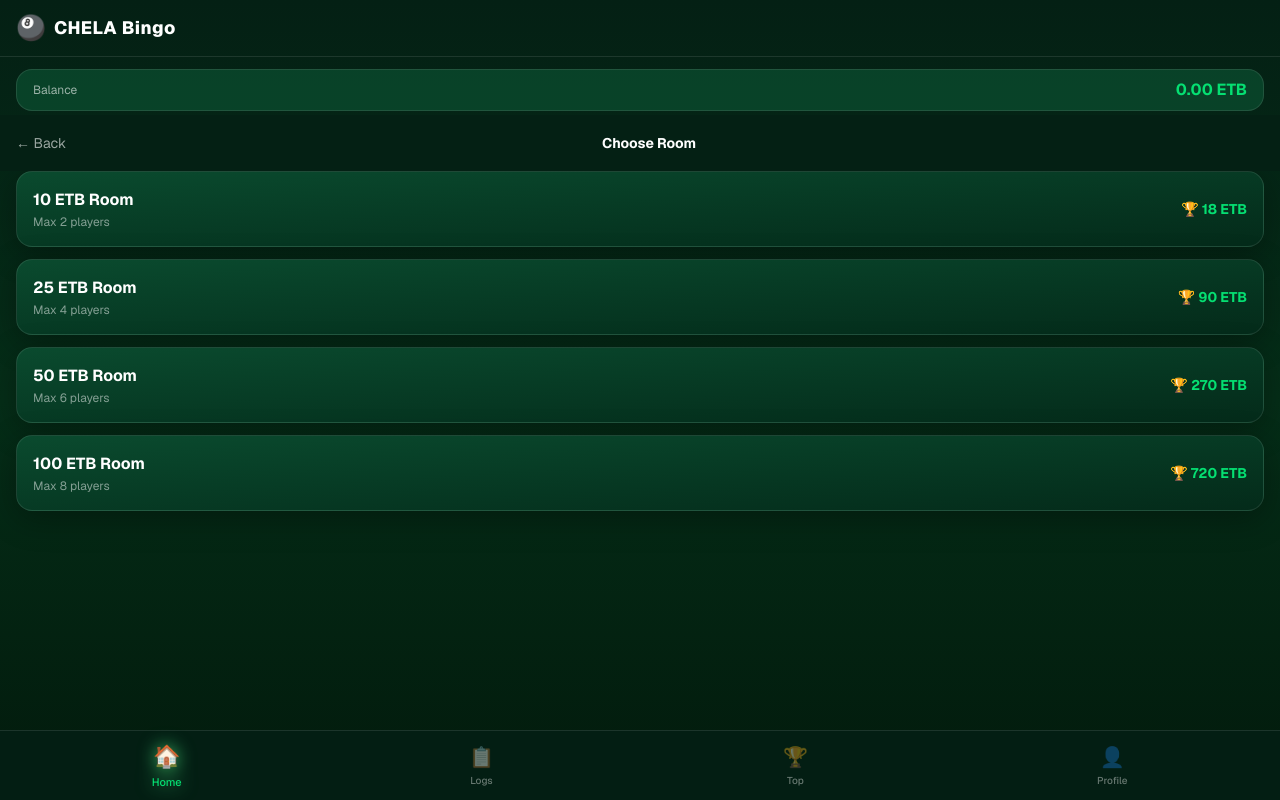
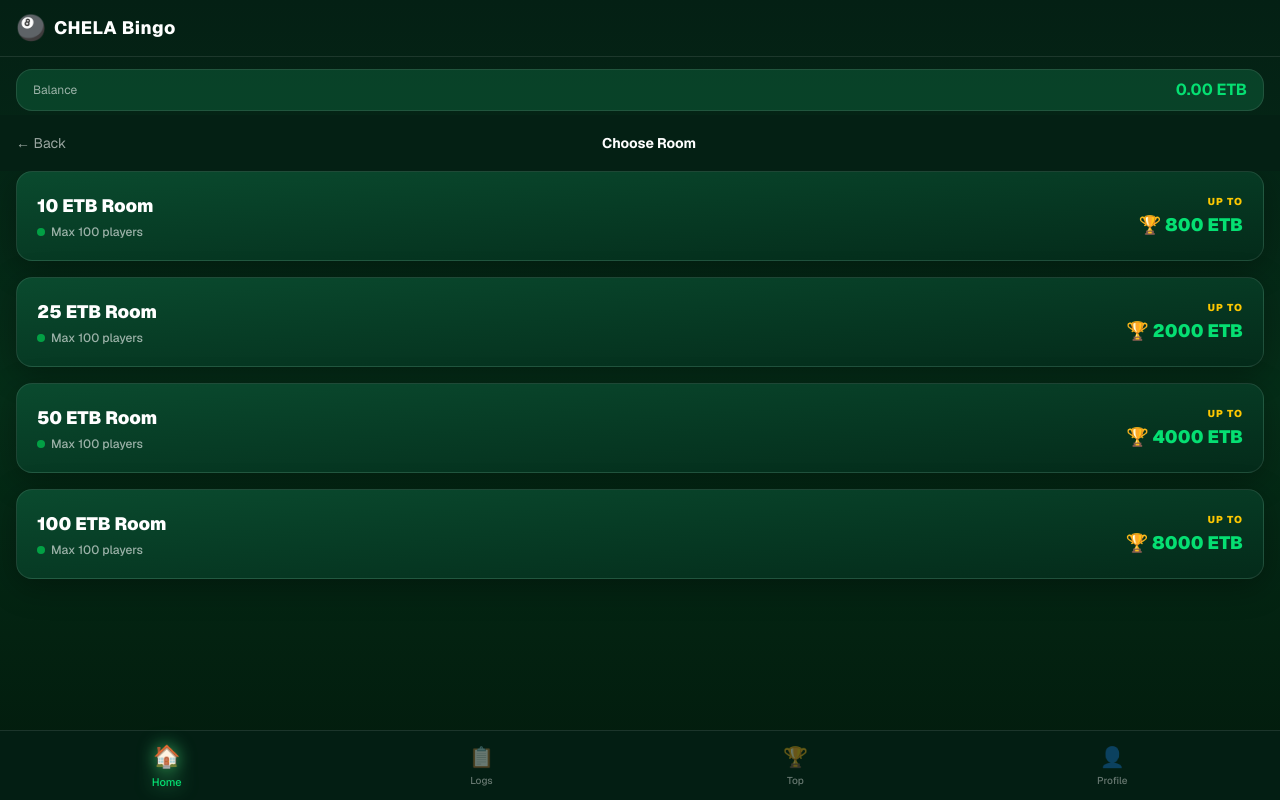
Before and after one commit to Henzz69/Chela_bingo_Web, a Next.js app: page /bingo in a window 1280 px wide. Both pictures are taken after a click on the button "🎮 Play Now". Built offline with nearby package versions, Linux system fonts and the light colour scheme; no server answers; the database is empty.

Commit message:
UI: Upgraded Choose Room selection with 100-player scale, UPTO prize logic, and staggered entrance animations

```diff
--- a/app/bingo/page.tsx
+++ b/app/bingo/page.tsx
@@ -14,14 +14,15 @@ interface WalletData {
   gameHistory: Array<any>;
 }
 
+// 🚀 UPGRADED: 100-Player Massive Multiplayer Config
+// Prize calculates a full 100-player lobby minus a 20% house edge.
 const STAKE_OPTIONS = [
-  { label: '10 ETB', amount: 10, players: 2, prize: 18 },
-  { label: '25 ETB', amount: 25, players: 4, prize: 90 },
-  { label: '50 ETB', amount: 50, players: 6, prize: 270 },
-  { label: '100 ETB', amount: 100, players: 8, prize: 720 },
+  { label: '10 ETB', amount: 10, players: 100, maxPrize: 800 },
+  { label: '25 ETB', amount: 25, players: 100, maxPrize: 2000 },
+  { label: '50 ETB', amount: 50, players: 100, maxPrize: 4000 },
+  { label: '100 ETB', amount: 100, players: 100, maxPrize: 8000 },
 ];
 
-// 🚀 Added 'home' back to the primary position
 const NAV_TABS = [
   { key: 'home',   icon: '🏠', label: 'Home'    },
   { key: 'logs',   icon: '📋', label: 'Logs'    },
@@ -35,7 +36,6 @@ export default function BingoPage() {
   const { tgId, isTelegram, haptic } = useTelegram();
   const { screen, fetchRooms, isRecovering, recoverSession } = useBingoStore();
 
-  // 🚀 Defaulting to the 'home' tab
   const [tab, setTab] = useState<TabKey>('home');
   const [loadingStakeId, setLoadingStakeId] = useState<string | null>(null);
   const [error, setError] = useState<string | null>(null);
@@ -81,6 +81,7 @@ export default function BingoPage() {
     setError(null);
 
     try {
+      // 🚀 Passing the updated opt.players (100) to the backend
       await useBingoStore.getState().joinStakeRoom(tgId, opt.amount, opt.players);
       if (isTelegram) haptic.impact('medium');
     } catch (e: any) {
@@ -141,14 +142,12 @@ export default function BingoPage() {
         {screen === 'lobby' && (
           <motion.div key="lobby" initial={{ opacity: 0, y: 16 }} animate={{ opacity: 1, y: 0 }} exit={{ opacity: 0, y: -16 }} transition={{ duration: 0.25 }} className="flex-1 flex flex-col">
 
-            {/* Global Animated Logo area */}
             <div className="px-4 py-6 text-center">
               <motion.div animate={{ scale: [1, 1.08, 1] }} transition={{ repeat: Infinity, duration: 2.5 }} className="text-6xl mb-3">🎱</motion.div>
               <h1 className="text-white text-2xl font-extrabold mb-1">CHELA Bingo</h1>
-              <p className="text-white/50 text-sm">75-Ball Multiplayer Bingo</p>
+              <p className="text-white/50 text-sm">100-Player Massive Multiplayer</p>
             </div>
 
-            {/* 🏠 THE NEW HOME TAB */}
             {tab === 'home' && (
               <motion.div key="home-tab" initial={{ opacity: 0 }} animate={{ opacity: 1 }} className="flex-1 flex flex-col px-4 z-10 safe-area-bottom">
                 <motion.button whileTap={{ scale: 0.97 }} onClick={() => useBingoStore.setState({ screen: 'select' })} className="w-full py-4 rounded-2xl bg-gradient-to-r from-green-500 to-emerald-600 text-white font-bold text-xl shadow-[0_8px_32px_rgba(74,222,128,0.35)] active:shadow-none transition-all">
@@ -160,7 +159,6 @@ export default function BingoPage() {
               </motion.div>
             )}
 
-            {/* 📋 LOGS TAB (Placeholder for now) */}
             {tab === 'logs' && (
               <motion.div key="logs-tab" initial={{ opacity: 0 }} animate={{ opacity: 1 }} className="mx-4 bg-[#0a4a2e]/60 border border-white/10 rounded-2xl p-6 mb-24 text-center">
                 <div className="text-4xl mb-3 opacity-50">📋</div>
@@ -169,7 +167,6 @@ export default function BingoPage() {
               </motion.div>
             )}
 
-            {/* 🏆 TOP TAB (Placeholder for now) */}
             {tab === 'top' && (
               <motion.div key="top-tab" initial={{ opacity: 0 }} animate={{ opacity: 1 }} className="mx-4 bg-[#0a4a2e]/60 border border-white/10 rounded-2xl p-6 mb-24 text-center">
                 <div className="text-4xl mb-3 opacity-50">🏆</div>
@@ -178,7 +175,6 @@ export default function BingoPage() {
               </motion.div>
             )}
 
-            {/* 👤 PROFILE TAB */}
             {tab === 'me' && (
               <motion.div key="me-tab" initial={{ opacity: 0 }} animate={{ opacity: 1 }} className="mx-4 bg-[#0a4a2e]/60 border border-white/10 rounded-2xl p-4 mb-24">
                 <h3 className="text-white font-bold mb-3 text-sm uppercase tracking-wider">My Profile</h3>
@@ -188,7 +184,6 @@ export default function BingoPage() {
                   <div className="flex justify-between bg-[#063320] rounded-xl px-3 py-2"><span className="text-white/60 text-sm">Balance</span><span className="text-green-400 text-sm font-bold">{((wallet?.wallet !== undefined && wallet?.wallet !== null) ? Number(wallet.wallet).toFixed(2) : '0.00')} ETB</span></div>
                 </div>
 
-                {/* Banking Hint */}
                 <div className="mt-4 bg-[#063320] border border-white/10 rounded-xl p-3 text-center">
                    <p className="text-white/60 text-xs">To Deposit or Withdraw funds, please close this app and use the main Telegram Bot menu.</p>
                 </div>
@@ -197,7 +192,7 @@ export default function BingoPage() {
           </motion.div>
         )}
 
-        {/* ROOM SELECTION SCREEN */}
+        {/* 🚀 UPGRADED ROOM SELECTION SCREEN */}
         {screen === 'select' && (
           <motion.div key="select" initial={{ opacity: 0, x: 40 }} animate={{ opacity: 1, x: 0 }} exit={{ opacity: 0, x: -40 }} transition={{ duration: 0.25 }} className="flex-1 flex flex-col">
             <div className="flex items-center justify-between px-4 py-3 sticky top-safe z-10 bg-[#042014]">
@@ -208,30 +203,42 @@ export default function BingoPage() {
 
             {error && <div className="mx-4 mb-3 bg-red-500/20 border border-red-500/40 rounded-xl px-3 py-2 text-red-300 text-sm">{error}</div>}
 
-            <div className="px-4 space-y-3 pb-24 overflow-y-auto max-h-[80vh]">
-              {STAKE_OPTIONS.map(opt => {
+            <div className="px-4 space-y-4 pb-24 overflow-y-auto max-h-[80vh]">
+              {STAKE_OPTIONS.map((opt, index) => {
                 const isThisLoading = loadingStakeId === opt.amount.toString();
 
                 return (
                   <motion.button
                     key={opt.amount}
-                    whileTap={{ scale: 0.97 }}
+                    initial={{ opacity: 0, y: 20 }}
+                    animate={{ opacity: 1, y: 0 }}
+                    transition={{ delay: index * 0.1, duration: 0.3 }}
+                    whileTap={{ scale: 0.96, boxShadow: "0px 0px 20px rgba(74,222,128,0.3)" }}
                     disabled={loadingStakeId !== null}
                     onClick={() => handleJoinStake(opt)}
-                    className="w-full bg-gradient-to-br from-[#0a4a2e] to-[#042b1a] border border-white/10 shadow-[0_8px_32px_rgba(0,0,0,0.3)] backdrop-blur-md overflow-hidden relative rounded-2xl p-4 text-left disabled:opacity-50 transition-all duration-200"
+                    className="w-full bg-gradient-to-br from-[#0a4a2e] to-[#042b1a] border border-white/10 shadow-[0_8px_32px_rgba(0,0,0,0.3)] backdrop-blur-md overflow-hidden relative rounded-2xl p-5 text-left disabled:opacity-50 transition-all duration-200 hover:border-green-500/30"
                   >
                     <div className="relative z-10 flex items-center justify-between">
                       <div>
-                        <p className="text-white font-bold text-base">{opt.label} Room</p>
-                        <p className="text-white/50 text-xs mt-0.5">Max {opt.players} players</p>
+                        <p className="text-white font-black text-lg">{opt.label} Room</p>
+                        <div className="flex items-center gap-1.5 mt-1">
+                          {/* Live Pulsing Dot */}
+                          <span className="flex h-2 w-2 rounded-full bg-green-500 animate-pulse"></span>
+                          <p className="text-white/60 text-xs font-medium">Max {opt.players} players</p>
+                        </div>
                       </div>
                       <div className="text-right">
-                        <p className="text-green-400 font-bold text-sm">
-                          {isThisLoading ? '⌛' : `🏆 ${opt.prize} ETB`}
+                        <p className="text-yellow-400 font-black text-[10px] uppercase tracking-widest mb-0.5">
+                          {isThisLoading ? '⌛' : 'UP TO'}
                         </p>
+                        {!isThisLoading && (
+                          <p className="text-green-400 font-black text-lg">
+                            🏆 {opt.maxPrize} ETB
+                          </p>
+                        )}
                       </div>
                     </div>
-                    {isThisLoading && <div className="absolute inset-0 bg-[#0a4a2e]/80 flex items-center justify-center"><div className="w-5 h-5 border-2 border-green-400 border-t-transparent rounded-full animate-spin"></div></div>}
+                    {isThisLoading && <div className="absolute inset-0 bg-[#0a4a2e]/90 flex items-center justify-center backdrop-blur-sm z-20"><div className="w-6 h-6 border-2 border-green-400 border-t-transparent rounded-full animate-spin"></div></div>}
                   </motion.button>
                 );
               })}
```
